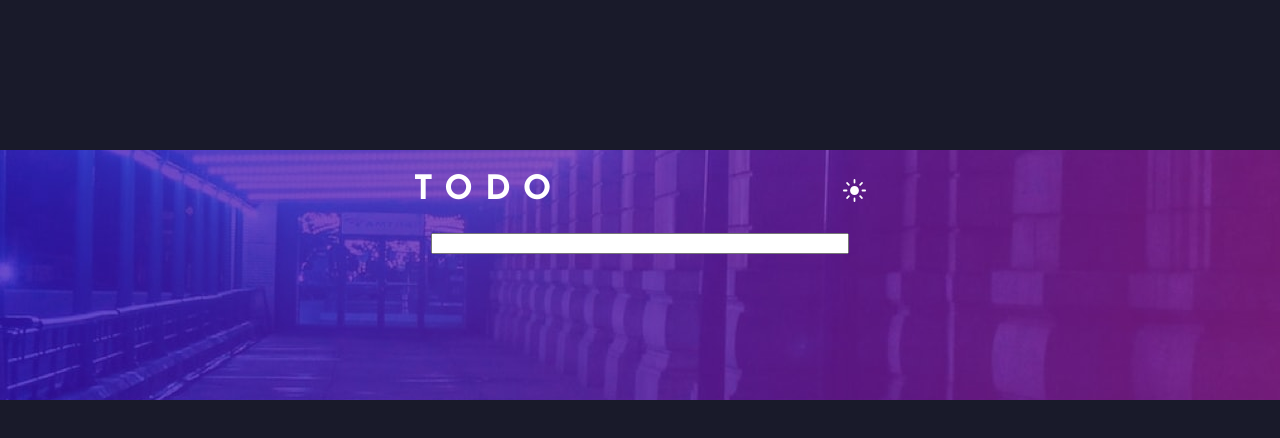
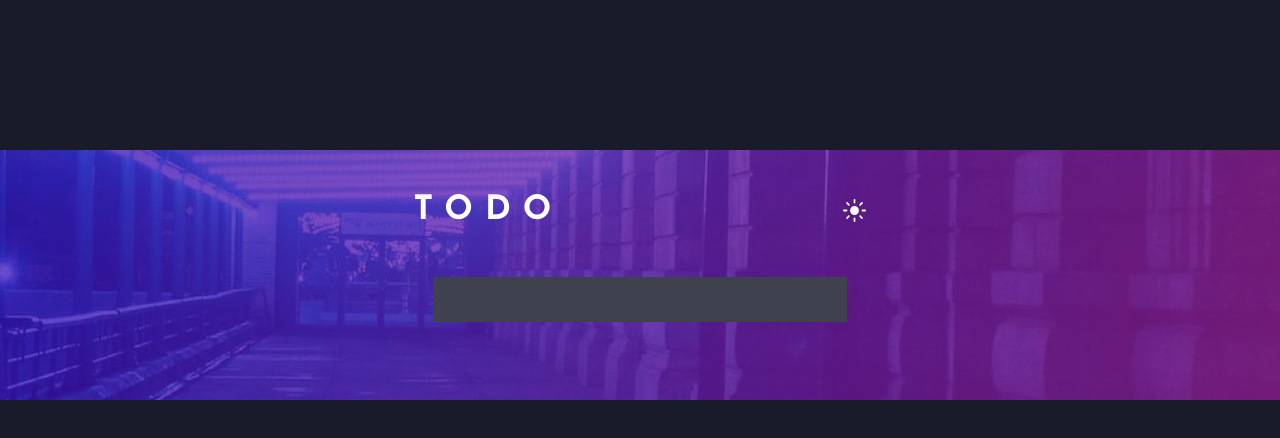
Before and after one commit to marcusdevel/To_do_list, a React (Vite) app in the folder To_do_list/: page / in a window 1280 px wide. Shown: the top 438 px of the page. Built offline with nearby package versions, Linux system fonts and the light colour scheme.

Commit message:
Adição da className task-item para modificar a estilização das tasks adicionadas.

```diff
--- a/To_do_list/src/App.css
+++ b/To_do_list/src/App.css
@@ -10,15 +10,28 @@
   text-transform: uppercase;
   letter-spacing: 0.75rem;
 }
-input {
+
+/* adição da className task-item para modificar a estilização das tasks adicionadas */
+input,
+.task-item {
   width: 32%;
+  height: 43px;
+  font-size: 20px;
+  background-color: lightgray;
+  color: white;
+  background-color: hsl(236, 10%, 28%);
+  border: none;
+  margin-bottom: 3px;
+  font-family: "Josefin Sans", sans-serif;
 }
+
 .header {
   background-image: url("./assets/img/bg-desktop-dark.jpg");
   height: 250px;
   background-repeat: no-repeat;
 }
 .App-header {
+  padding: 20px 0 25px;
   display: flex;
   justify-content: center;
   align-items: center;
```
